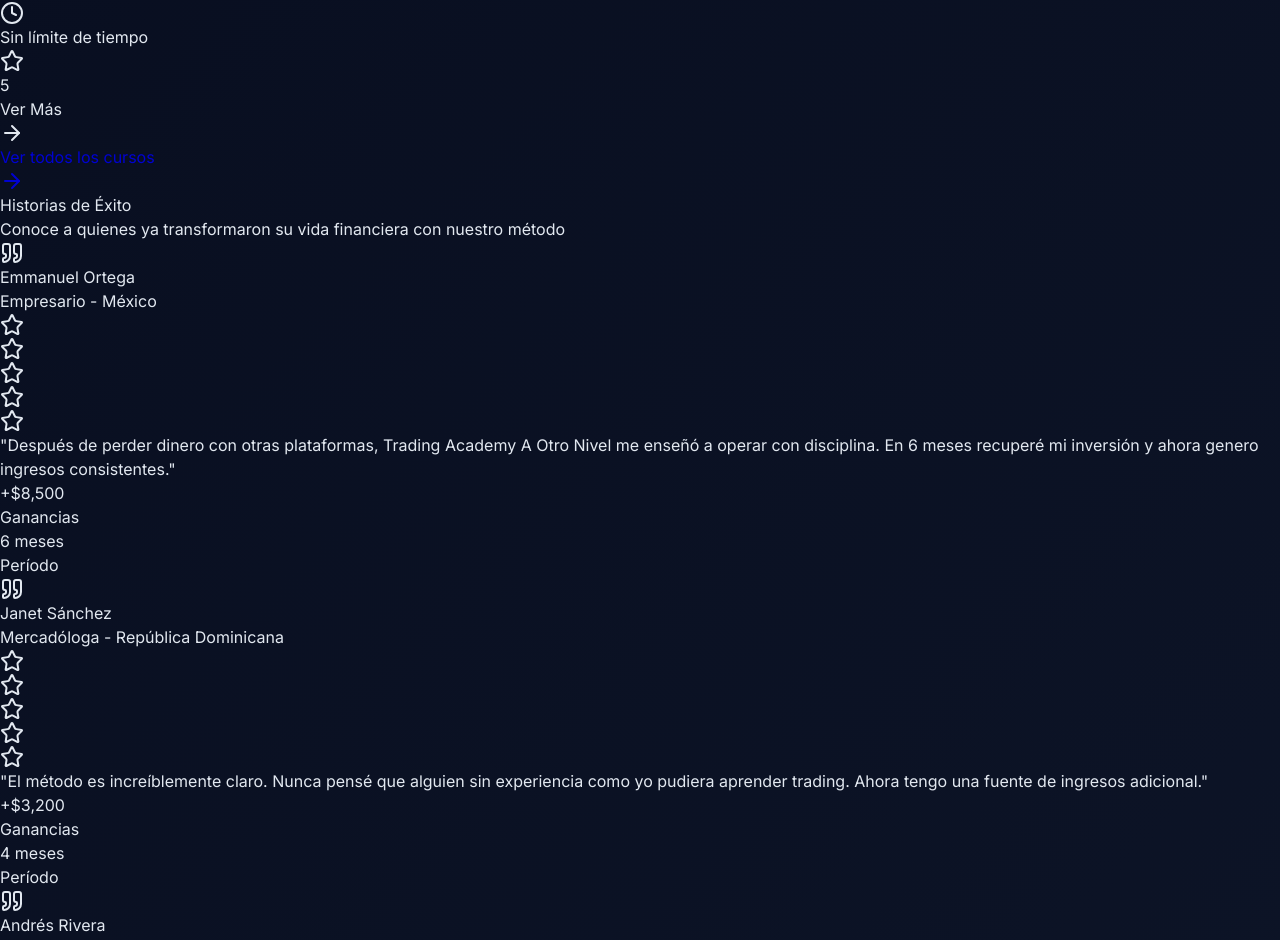
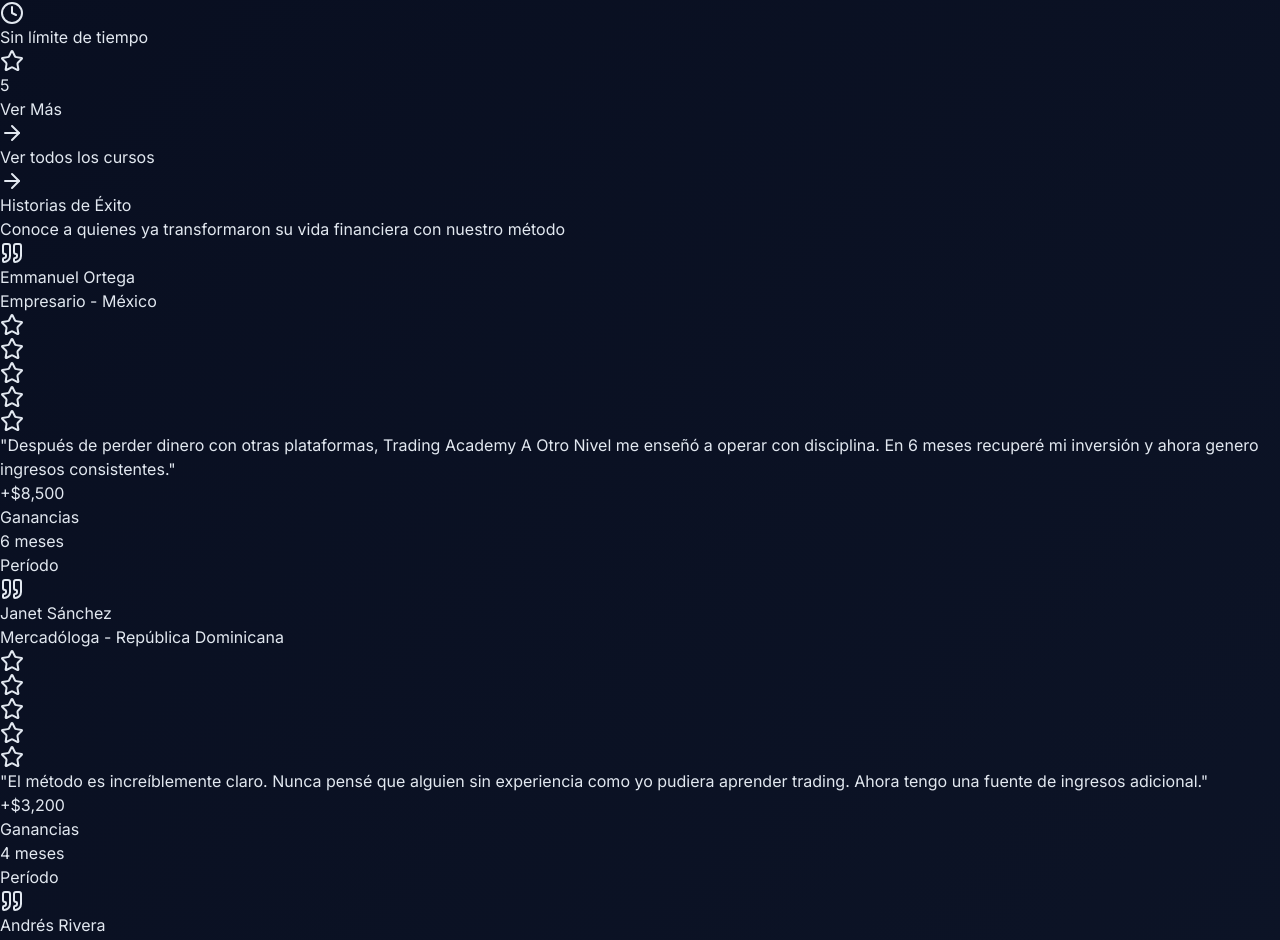
Before and after one commit to cjjunior1/nesux-trading, a Next.js app: page / in a window 1280 px wide. Shown: the part 3951-4891 px from the top of the page. Built offline with nearby package versions, Linux system fonts and the light colour scheme; no server answers.

Commit message:
Cambiar color 'Ver todos los cursos' a blanco

```diff
--- a/components/home/courses-preview.tsx
+++ b/components/home/courses-preview.tsx
@@ -132,8 +132,7 @@
         >
           <Link
             href="/cursos"
-            className="inline-flex items-center gap-2 font-medium"
-            style={{ color: '#0002D1' }}
+            className="inline-flex items-center gap-2 font-medium text-white"
           >
             Ver todos los cursos <ArrowRight className="h-4 w-4" />
           </Link>
```
